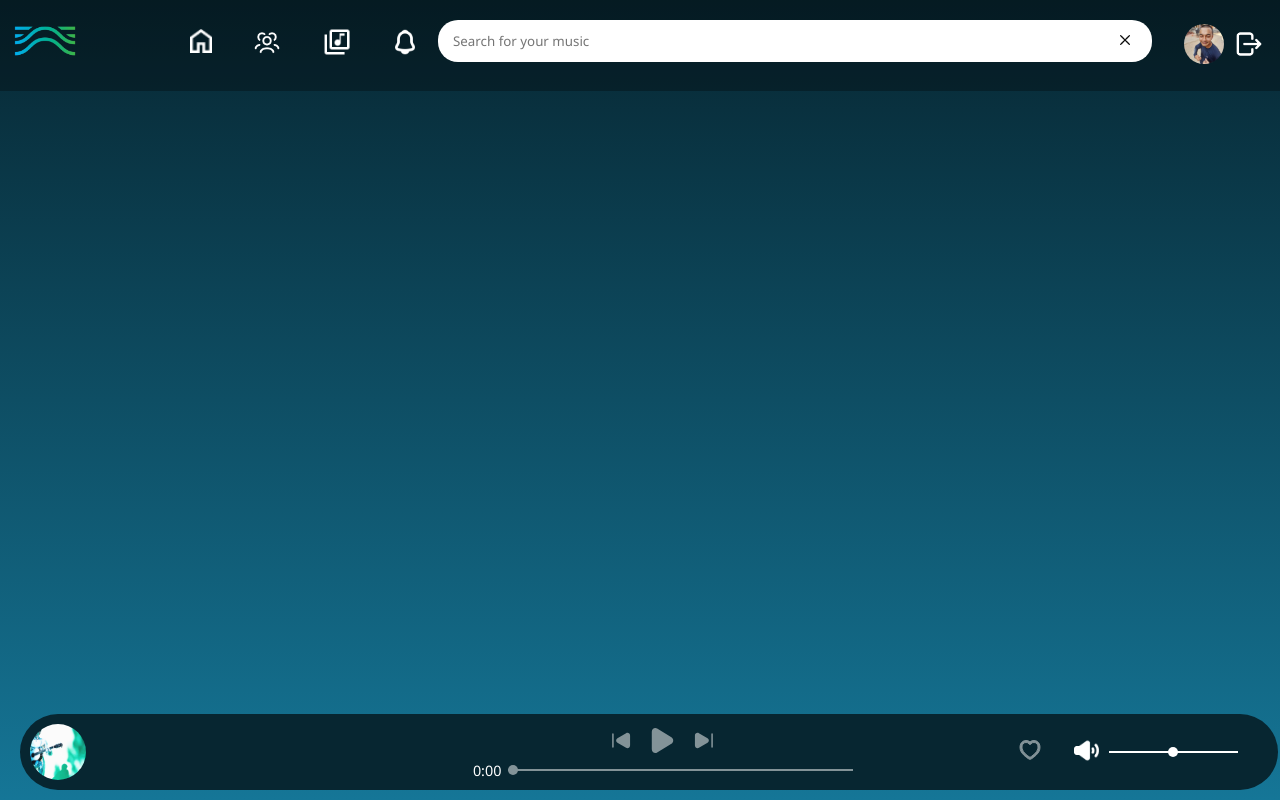
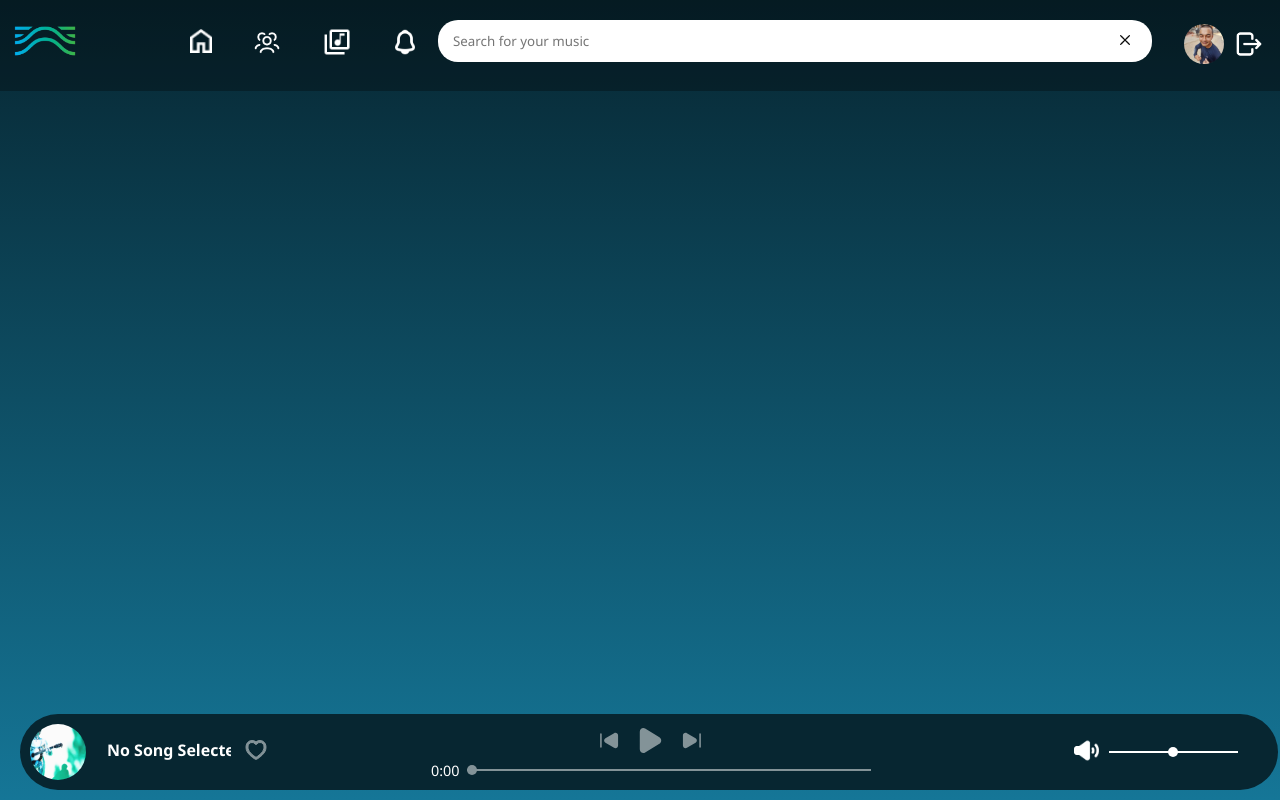
Before and after one commit to fy-st0rm/Lobic, a React (Vite) app: page /chats in a window 1280 px wide. Built offline with nearby package versions, Linux system fonts and the light colour scheme; no server answers.

Commit message:
repositioned the like button and minor changes in the playlist page

```diff
--- a/src/components/MusicPlayer/MusicPlayer.css
+++ b/src/components/MusicPlayer/MusicPlayer.css
@@ -20,12 +20,6 @@
 }
 
 .song-info {
-	mask-image: none;
-	-webkit-mask-image: linear-gradient(90deg, #072631 60%, transparent);
-}
-
-.song-info {
-	width: 15%;
 	padding: 5px;
 	align-self: center;
 }
@@ -41,7 +35,6 @@
 	overflow: hidden;
 	white-space: nowrap;
 	font-weight: bold;
-	animation: scroll-text 10s linear infinite;
 }
 
 .artist-name {
@@ -158,12 +151,3 @@
 	height: 25px;
 	width: 25px;
 }
-
-@keyframes scroll-text {
-	0% {
-		transform: translateX(0%);
-	}
-	100% {
-		transform: translateX(-100%);
-	}
-}
--- a/src/components/MusicPlayer/MusicPlayer.tsx
+++ b/src/components/MusicPlayer/MusicPlayer.tsx
@@ -182,14 +182,40 @@ function MusicPlayer() {
 					className="cover-image"
 				/>
 			</div>
-			<div className="song-info">
-				<div className="song-name">
-					{musicState.id ? musicState.title : "No Song Selected"}
+			<div className="flex w-[10%]">
+				<div className="song-info mr-2 w-[100%]">
+					<div className="song-name">
+						{musicState.id ? musicState.title : "No Song Selected"}
+					</div>
+					<div className="artist-name">
+						{musicState.id ? musicState.artist : ""}
+					</div>
 				</div>
-				<div className="artist-name">
-					{musicState.id ? musicState.artist : ""}
+				<div
+					className={`mt-1 w-8 h-8 self-center transition-transform duration-200 ${isLikeButtonDisabled
+							? "opacity-50 cursor-not-allowed"
+							: "cursor-pointer hover:scale-110"
+						}`}
+					onClick={!isLikeButtonDisabled ? handleSongLikedToggle : undefined}
+					role="button"
+					aria-pressed={isSongLiked}
+					aria-disabled={isLikeButtonDisabled}
+					tabIndex={isLikeButtonDisabled ? -1 : 0}
+					onKeyDown={(e) => {
+						if ((e.key === "Enter" || e.key === " ") && !isLikeButtonDisabled) {
+							e.preventDefault();
+							handleSongLikedToggle();
+						}
+					}}
+				>
+					<img
+						src={isSongLiked ? likedSongFilled : likedSong}
+						alt={isSongLiked ? "Liked" : "Not Liked"}
+						className="w-6 h-6"
+					/>
 				</div>
 			</div>
+
 
 			<div className="control-container">
 				<div className="control-bar">
@@ -241,30 +267,8 @@ function MusicPlayer() {
 				</div>
 			</div>
 
-			<div
-				className={`mt-1 w-8 h-8 self-center transition-transform duration-200 ${
-					isLikeButtonDisabled
-						? "opacity-50 cursor-not-allowed"
-						: "cursor-pointer hover:scale-110"
-				}`}
-				onClick={!isLikeButtonDisabled ? handleSongLikedToggle : undefined}
-				role="button"
-				aria-pressed={isSongLiked}
-				aria-disabled={isLikeButtonDisabled}
-				tabIndex={isLikeButtonDisabled ? -1 : 0}
-				onKeyDown={(e) => {
-					if ((e.key === "Enter" || e.key === " ") && !isLikeButtonDisabled) {
-						e.preventDefault();
-						handleSongLikedToggle();
-					}
-				}}
-			>
-				<img
-					src={isSongLiked ? likedSongFilled : likedSong}
-					alt={isSongLiked ? "Liked" : "Not Liked"}
-					className="w-6 h-6"
-				/>
-			</div>
+
+
 
 			<div className="volume-status">
 				<button
@@ -294,6 +298,8 @@ function MusicPlayer() {
 					disabled={isLoading}
 				/>
 			</div>
+
+
 		</div>
 	);
 }
--- a/src/routes/playlists/playlists.tsx
+++ b/src/routes/playlists/playlists.tsx
@@ -24,6 +24,8 @@ function Playlists() {
 	const [showPlaylistAdder, setShowPlaylistAdder] = useState<boolean>(false);
 	const [playlistName, setPlaylistName] = useState<string>("UnknownPlaylist");
 	const [playlistType, setPlaylistType] = useState<string>("Solo Playlist");
+	const [playlistImage, setPlaylistImage] = useState<string>("");
+
 
 	const handleName = (e: React.ChangeEvent<HTMLInputElement>) => {
 		setPlaylistName(e.target.value);
@@ -84,7 +86,13 @@ function Playlists() {
 									className="bg-gray-800 group transition-all duration-300 ease-in-out h-[240px] w-48 p-4 rounded-lg cursor-pointer bg-opacity-55 mx-3 relative hover:bg-opacity-75 hover:scale-105 my-2"
 								>
 									<div className="rounded-[10px]">
-										<img src={img} alt="" className="h-[100%] w-[100%]" />
+										{
+											playlistImage == "" ? <div
+												className=" flex justify-center align-middle playlistimg bg-gray-700 cursor-pointer rounded-md  text-slate-500 mb-2 "
+											>
+												<Music className="h-44 w-40" />
+											</div>:<img src={img} alt="" className="h-[100%] w-[100%]" />
+										}
 									</div>
 									<div className="text-xl font-bold text-white">
 										{playlist.playlist_name}
```
